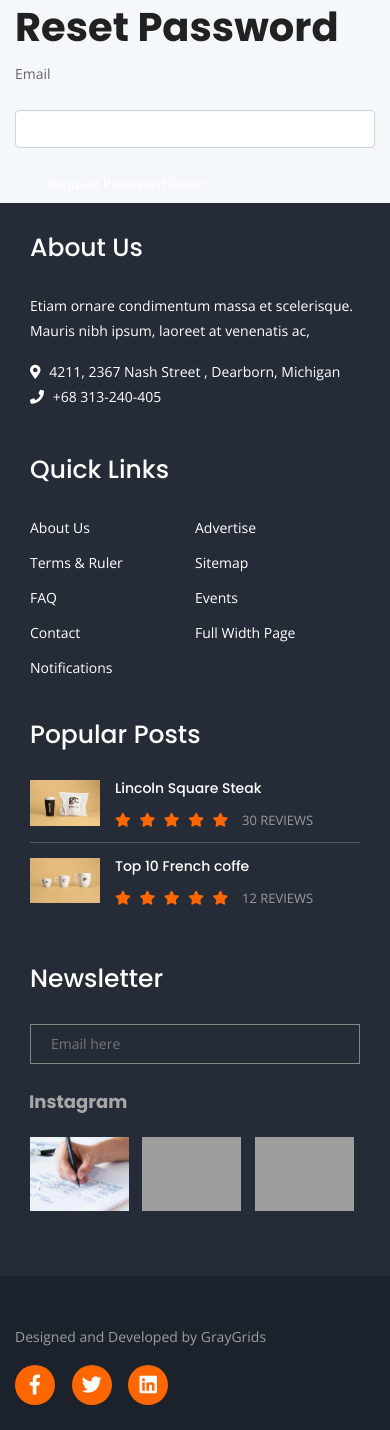
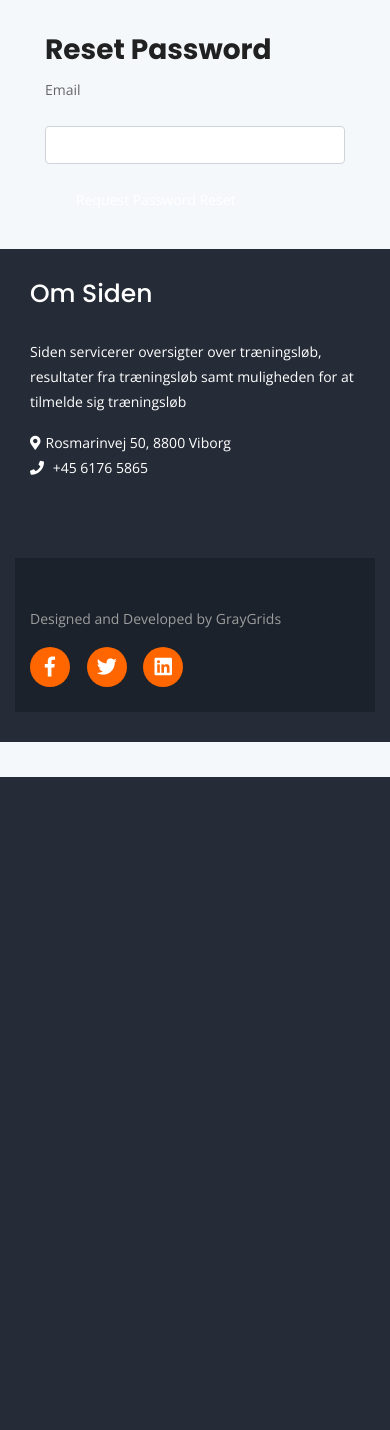
Before and after one commit to stigbarrett/OS_Midtjylland, a Flask app: page /auth/reset_password_request in a window 390 px wide. Shown: the part 67-1497 px from the top of the page. After the commit the page ends 844 px from the top, so only its background shows below. Run offline with Flask 2, Linux system fonts and the light colour scheme; some libraries are stand-ins or nearby versions; grey boxes are pictures that could not be loaded.

Commit message:
login
login

```diff
--- a/app/templates/auth/reset_password_request.html
+++ b/app/templates/auth/reset_password_request.html
@@ -2,10 +2,18 @@
 {% import 'bootstrap/wtf.html' as wtf %}
 
 {% block app_content %}
-    <h1>{{ _('Reset Password') }}</h1>
-    <div class="row">
-        <div class="col-md-4">
-            {{ wtf.quick_form(form) }}
+<section class="cta-section section">
+    <div class="container">
+        <div class="row">
+            <div class="col-md-8">
+                <h3 class="text-black">{{ _('Reset Password') }}</h3>
+                <div class="row">
+                    <div class="col-md-4">
+                        {{ wtf.quick_form(form) }}
+                    </div>
+                </div>
+            </div>
         </div>
     </div>
+</section>
 {% endblock %}
--- a/app/templates/base.html
+++ b/app/templates/base.html
@@ -146,114 +146,32 @@
             <!-- Row Starts -->
             <div class="row section">
                 <!-- Footer Widget Starts -->
-                <div class="footer-widget col-md-6 col-lg-3 col-xs-12">
+                <div class="footer-widget col-md-8 col-lg-3 col-xs-12">
                     <h3 class="small-title">
-                        About Us
+                        Om Siden
                     </h3>
                     <p>
-                        Etiam ornare condimentum massa et scelerisque. Mauris nibh ipsum, laoreet at venenatis ac,
+                        Siden servicerer oversigter over træningsløb, resultater fra træningsløb samt muligheden for at tilmelde sig træningsløb
                     </p>
-                    <ul class="mb-3">
-                        <li><i class="fa fa-map-marker-alt"></i> 4211, 2367 Nash Street , Dearborn, Michigan</li>
-                        <li><i class="fa fa-phone"></i> +68 313-240-405</li>
+                    <ul class="mb-5">
+                        <li><i class="fa fa-map-marker-alt"></i>Rosmarinvej 50, 8800 Viborg</li>
+                        <li><i class="fa fa-phone"></i> +45 6176 5865</li>
                     </ul>
                 </div><!-- Footer Widget Ends -->
 
-                <!-- Footer Widget Starts -->
-                <div class="footer-widget col-md-6 col-lg-3 col-xs-12">
-                    <h3 class="small-title">
-                        Quick Links
-                    </h3>
-                    <ul class="menu">
-                        <li><a href="#">About Us</a></li>
-                        <li><a href="#">Advertise</a></li>
-                        <li><a href="#">Terms & Ruler</a></li>
-                        <li><a href="#">Sitemap</a></li>
-                        <li><a href="#">FAQ</a></li>
-                        <li><a href="#">Events</a></li>
-                        <li><a href="#">Contact</a></li>
-                        <li><a href="#">Full Width Page</a></li>
-                        <li><a href="#">Notifications</a></li>
-                    </ul>
-                </div>
-                <!-- Footer Widget Ends -->
-
-                <!-- Footer Widget Starts -->
-                <div class="footer-widget col-md-6 col-lg-3 col-xs-12">
-                    <h3 class="small-title">
-                        Popular Posts
-                    </h3>
-                    <ul class="image-list">
-                        <li>
-                            <figure class="overlay">
-                                <img class="img-fluid" src="assets/img/art/a1.jpg" alt="">
-                            </figure>
-                            <div class="post-content">
-                                <h6 class="post-title"> <a href="blog-single.html">Lincoln Square Steak</a> </h6>
-                                <div class="meta">
-                                    <i class="fa fa-star"></i>
-                                    <i class="fa fa-star"></i>
-                                    <i class="fa fa-star"></i>
-                                    <i class="fa fa-star"></i>
-                                    <i class="fa fa-star"></i>
-                                    <span class="date">30 Reviews</span>
-                                </div>
-                            </div>
-                        </li>
-                        <li>
-                            <figure class="overlay">
-                                <img class="img-fluid" src="assets/img/art/a2.jpg" alt="">
-                            </figure>
-                            <div class="post-content">
-                                <h6 class="post-title"><a href="blog-single.html">Top 10 French coffe</a></h6>
-                                <div class="meta">
-                                    <i class="fa fa-star"></i>
-                                    <i class="fa fa-star"></i>
-                                    <i class="fa fa-star"></i>
-                                    <i class="fa fa-star"></i>
-                                    <i class="fa fa-star"></i>
-                                    <span class="date">12 Reviews</span>
-                                </div>
-                            </div>
-                        </li>
-                    </ul>
-                </div>
-                <!-- Footer Widget Ends -->
-
-                <!-- Footer Widget Starts -->
-                <div class="footer-widget col-md-6 col-lg-3 col-xs-12">
-                    <h3 class="small-title">
-                        Newsletter
-                    </h3>
-                    <form>
-                        <input type="text" placeholder="Email here">
-                        <button type="submit"><i class="fa fa-paper-plane-o"></i></button>
-                    </form>
-                    <div class="flicker-gallery">
-                        <h4>
-                            Instagram
-                        </h4>
-                        <a href="#" title="Pan Masala"><img src="assets/img/flicker/img1.jpg" alt=""></a>
-                        <a href="#" title="Sports Template for Joomla"><img src="assets/img/flicker/img2.jpg" alt=""></a>
-                        <a href="" title="Apple Keyboard"><img src="assets/img/flicker/img3.jpg" alt=""></a>
-                    </div>
-                </div><!-- Footer Widget Ends -->
-            </div><!-- Row Ends -->
-        </div><!-- Container Ends -->
 
         <!-- Copyright -->
         <div id="copyright">
             <div class="container">
                 <div class="row">
-                    <div class="col-md-6 col-sm-6">
+                    <div class="col-md-10 col-sm-8">
                         <p class="copyright-text">Designed and Developed by <a href="http://graygrids.com" rel="nofollow">GrayGrids</a></p>
                     </div>
-                    <div class="col-md-6 col-sm-6">
+                    <div class="col-md-10 col-sm-8">
                         <div class="social-footer text-right">
                             <a href="#"><i class="fab fa-facebook-f icon-round"></i></a>
                             <a href="#"><i class="fab fa-twitter icon-round"></i></a>
                             <a href="#"><i class="fab fa-linkedin icon-round"></i></a>
-
                         </div>
                     </div>
                 </div>
```
Also changed, not shown: app/templates/auth/register.html (+12 -4 lines), app/templates/auth/reset_password.html (+12 -4 lines).
